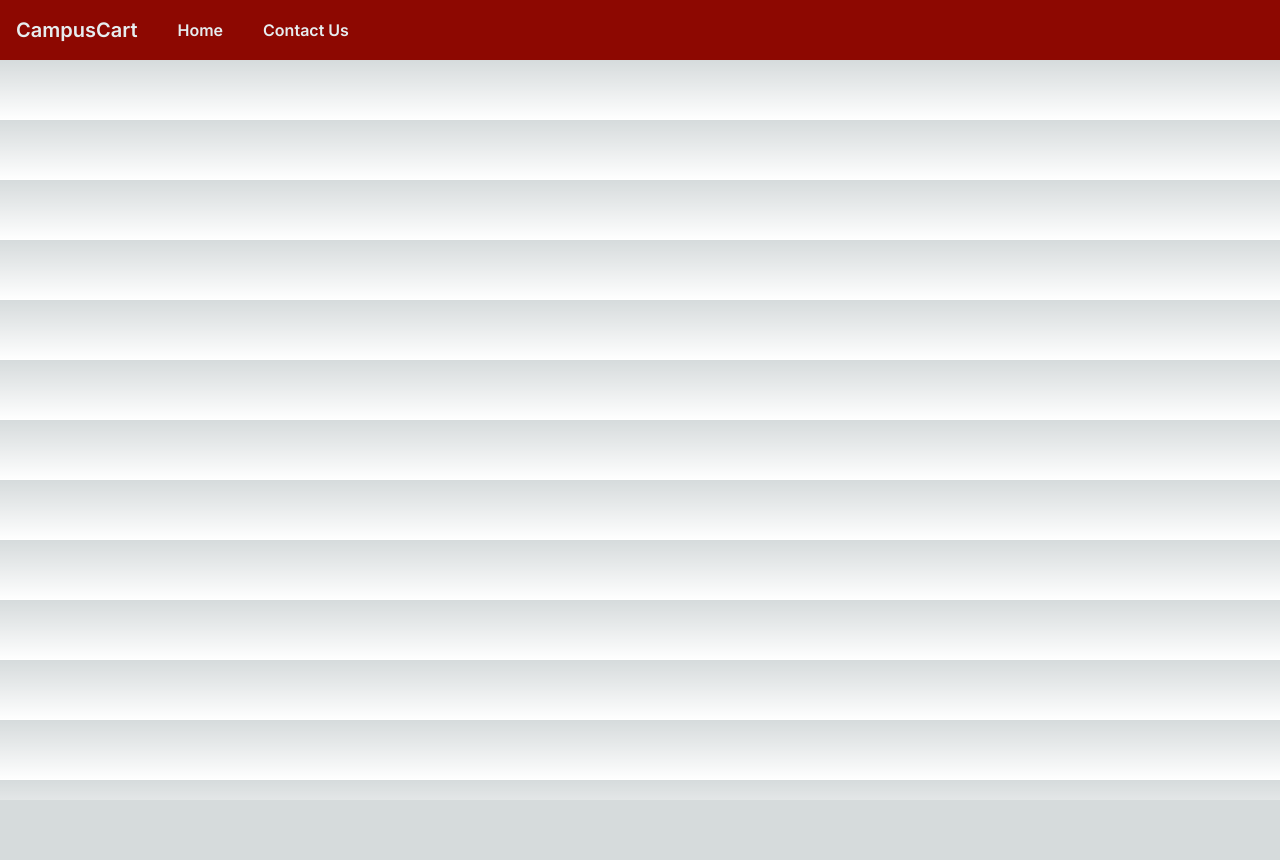
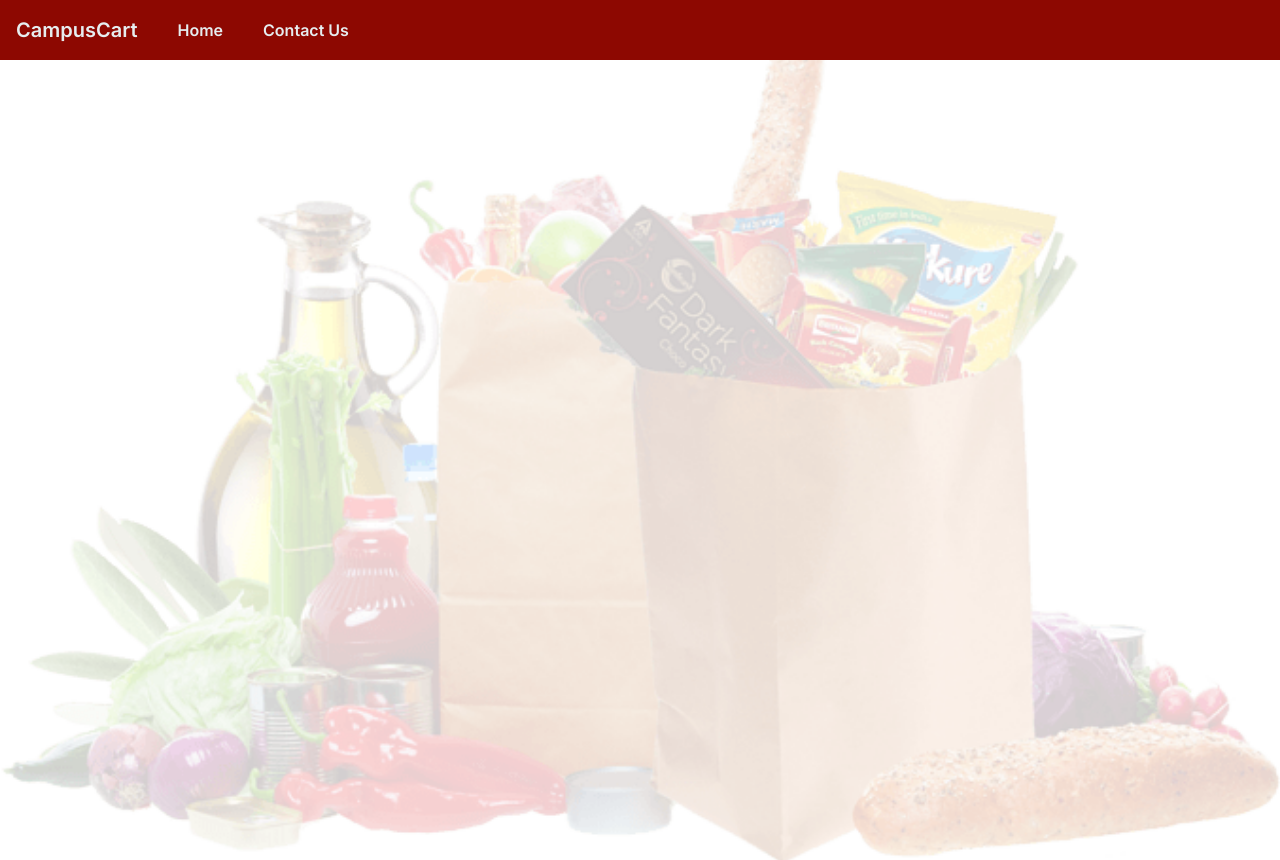
Before and after one commit to hamitsehjal/CampusCart-FRONTEND, a Next.js app: page / in a window 1280 px wide. Before the commit the page ends 800 px from the top, so only its background shows below. Built offline with nearby package versions, Linux system fonts and the light colour scheme.

Commit message:
Background Image

```diff
--- a/src/app/page.js
+++ b/src/app/page.js
@@ -1,12 +1,15 @@
-import NavbarLogin from "./components/NavbarLogin";
+import NavbarLogin from "../components/NavbarLogin";
 
-const Home = () => {
+const LoginPage = () => {
   return (
     <div>
       <NavbarLogin />
-      {}
+      {<div className="min-h-screen bg-cover bg-center bg-backgroundColor" style={{ backgroundImage: "url('/images/background.png') "}}>
+
+    </div>}
     </div>
+
   );
 };
 
-export default Home;
+export default LoginPage;
--- a/tailwind.config.js
+++ b/tailwind.config.js
@@ -15,6 +15,7 @@ module.exports = {
       colors: {
         primaryColor1: '#8D0801',
         textColor: '#E6EDEF',
+        backgroundColor: '#E6EDEF'
       },
     },
   },
```
Also changed, not shown: public/images/background.png (added), src/components/NavbarLogin.js (renamed from src/app/components/NavbarLogin.js).
